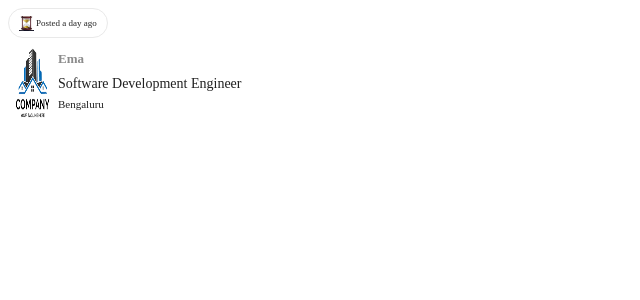
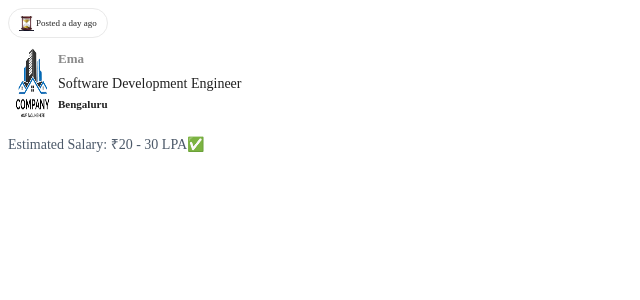
Before and after one commit to UdayaKiran442/weekday-react-task, a React (Vite) app: page / in a window 1280 px wide. Shown: the top 300 px of the page, without its empty margins (0-640 px from the left). Built offline with nearby package versions, Linux system fonts and the light colour scheme.

Commit message:
JobSalary component

```diff
--- a/src/components/JobCard.component.tsx
+++ b/src/components/JobCard.component.tsx
@@ -3,6 +3,7 @@
 
 import sand_clock from "../assets/sand_clock.jpeg";
 import logo from "../assets/dummy_logo.png";
+import JobSalary from "./JobSalary.component";
 
 const JobCard = () => {
   return (
@@ -20,7 +21,10 @@
           role="Software Development Engineer"
         />
       </div>
-      <div>{/* salary */}</div>
+      <div>
+        {/* salary */}
+        <JobSalary salary="₹20 - 30 LPA" />
+      </div>
       <div>{/* about company */}</div>
       <div>{/* experience */}</div>
       <div>{/* buttons */}</div>
--- /dev/null
+++ b/src/components/JobSalary.component.tsx
@@ -0,0 +1,15 @@
+import styles from "../styles/JobSalary.module.css";
+
+type Props = {
+  salary: string;
+};
+
+const JobSalary = ({ salary }: Props) => {
+  return (
+    <div>
+      <p className={styles.jobSalary}>Estimated Salary: {salary}✅ </p>
+    </div>
+  );
+};
+
+export default JobSalary;
--- a/src/styles/JobDetails.module.css
+++ b/src/styles/JobDetails.module.css
@@ -24,5 +24,5 @@
 .location {
   color: #212121;
   font-size: 11px;
-  font-weight: 500;
+  font-weight: 800;
 }
--- /dev/null
+++ b/src/styles/JobSalary.module.css
@@ -0,0 +1,6 @@
+.jobSalary {
+  font-size: 14px;
+  font-weight: 400;
+  color: #4c5969;
+  margin-top: -8px;
+}
```
